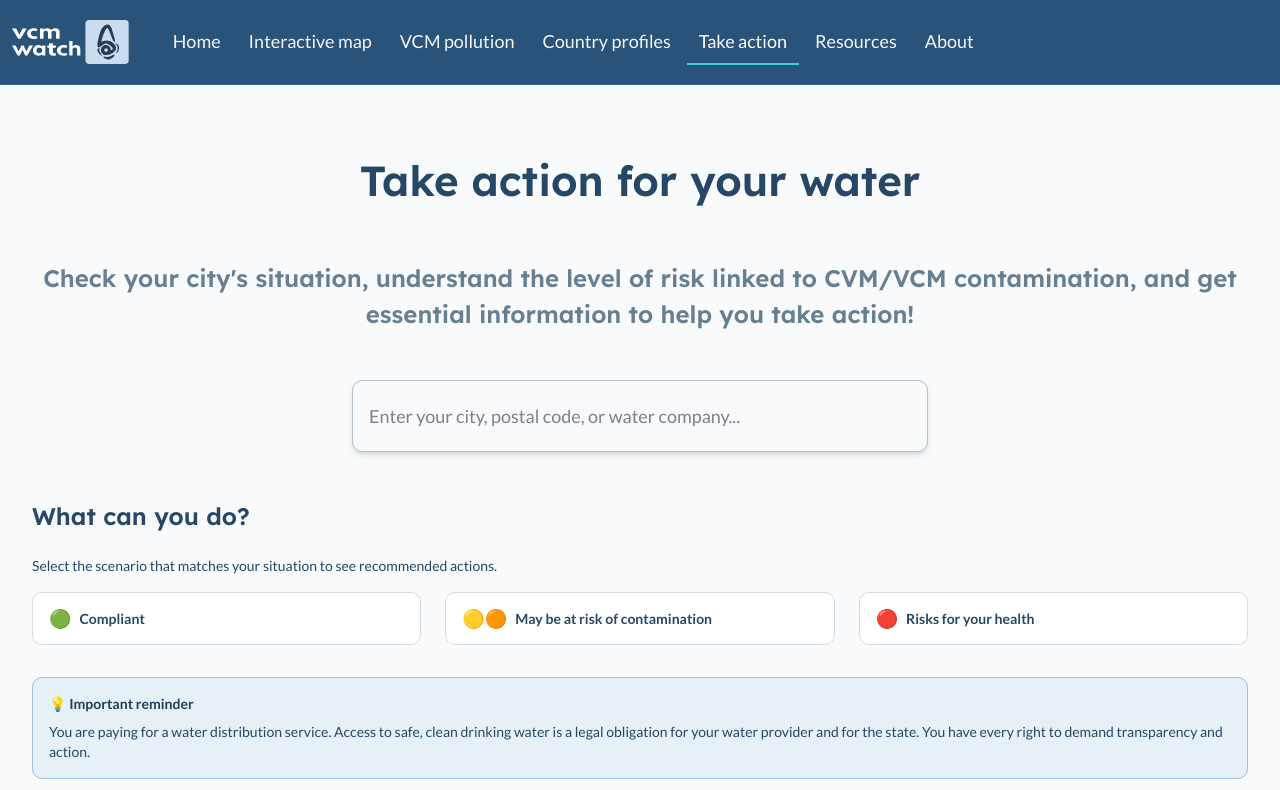
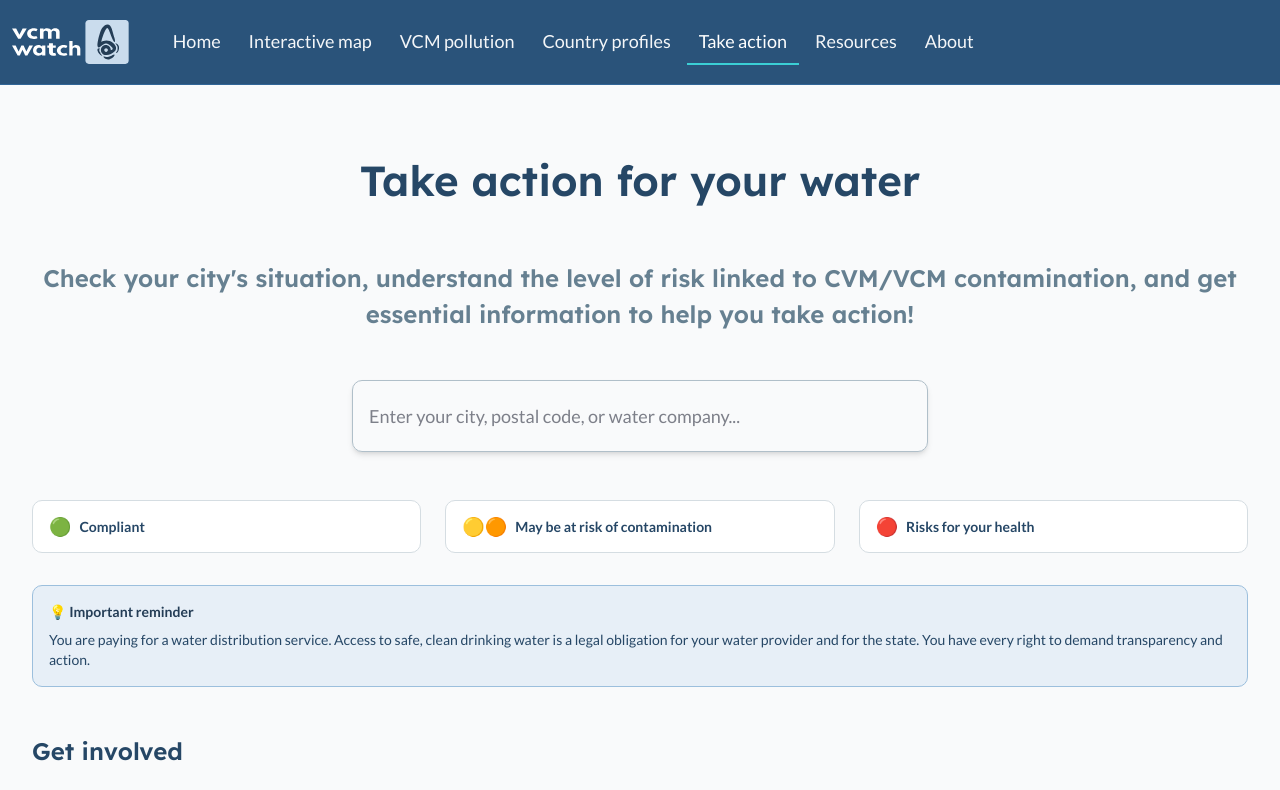
Before and after one commit to dataforgoodfr/14_VCMWaterWatch, a Next.js app in the folder webapp/: page /en/act in a window 1280 px wide. Shown: the top 790 px of the page. Built offline with nearby package versions, Linux system fonts and the light colour scheme.

Commit message:
#143 | /act hide some text

```diff
--- a/webapp/app/[locale]/act/components/ActionGuide.tsx
+++ b/webapp/app/[locale]/act/components/ActionGuide.tsx
@@ -3,10 +3,10 @@ import ScenarioColumns from './ScenarioColumns'
 export default function ActionGuide() {
 	return (
 		<div>
-			<h2 className='text-navy-800 mb-6 font-[lexend] text-2xl font-semibold'>What can you do?</h2>
+			{/* <h2 className='text-navy-800 mb-6 font-[lexend] text-2xl font-semibold'>What can you do?</h2>
 			<p className='text-navy-800 mb-4 text-sm'>
 				Select the scenario that matches your situation to see recommended actions.
-			</p>
+			</p> */}
 			<ScenarioColumns />
 
 			{/* Callouts previously in ActionGuideSidebar */}
```
